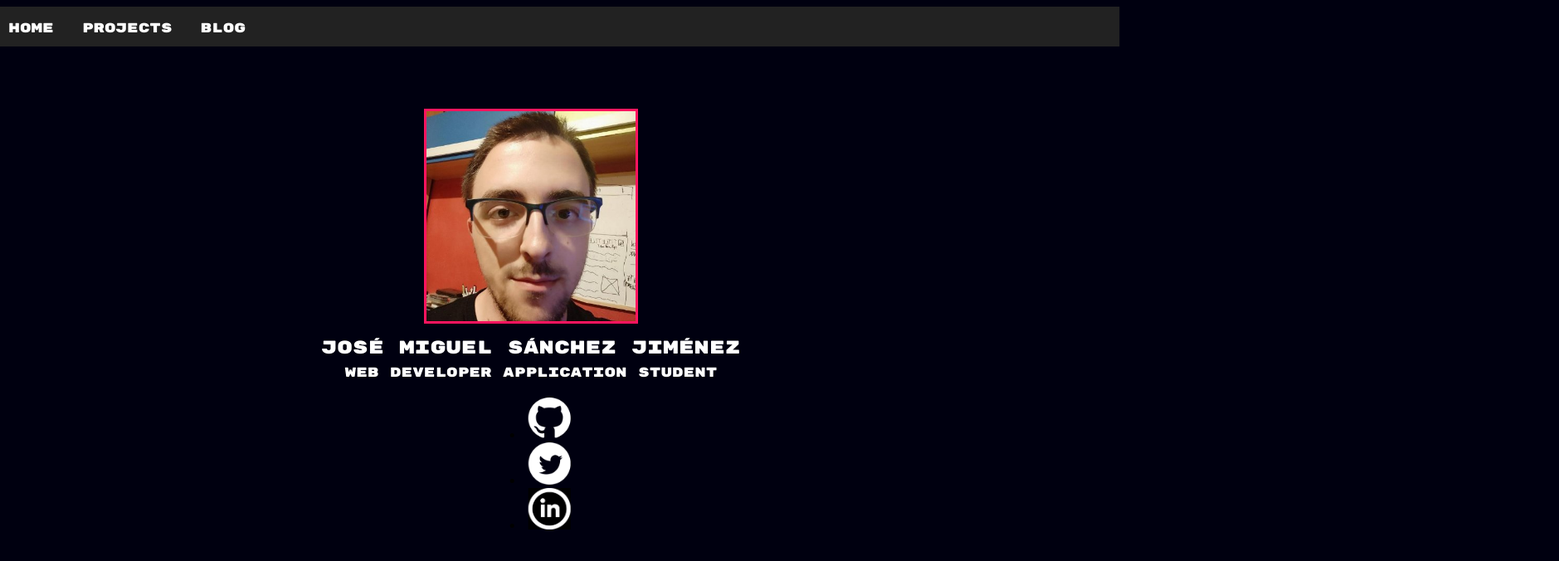
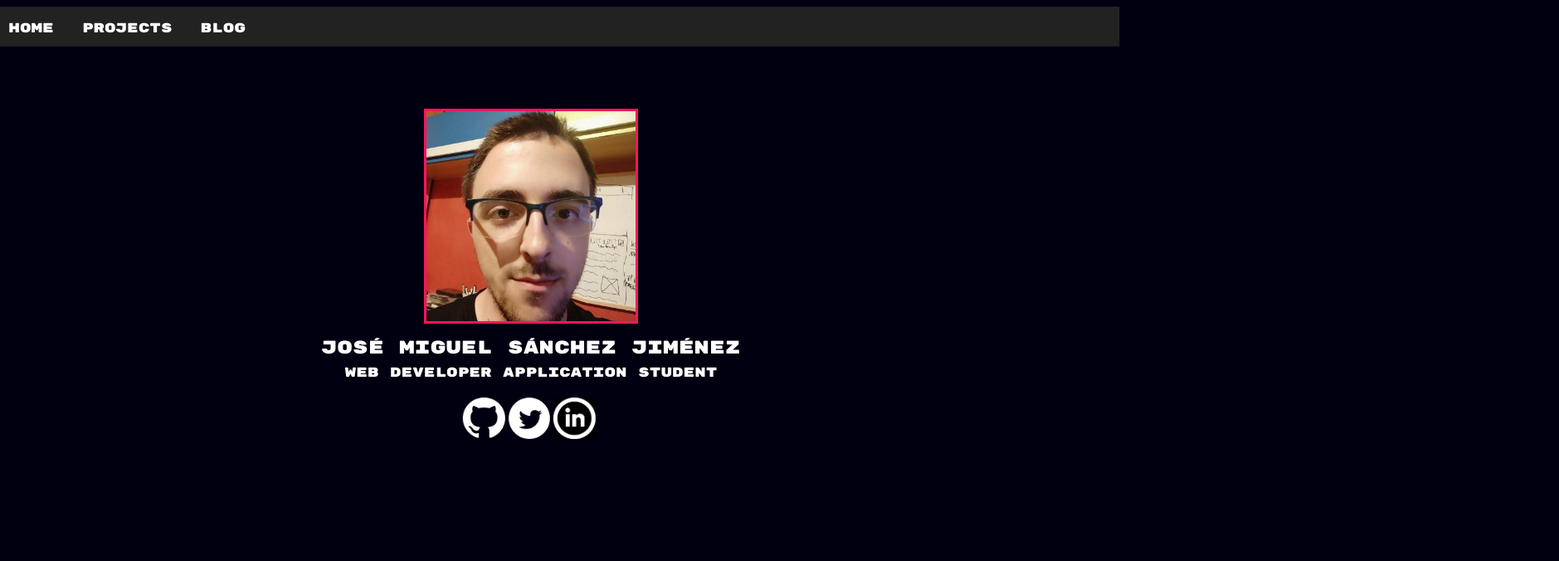
Before and after one commit to JosoByte/JosByte.com, a plain HTML site: page index.html in a window 1280 px wide. Shown: the whole page at 83% size, 1879 px wide, since content can reach past the window. Drawn offline with Linux system fonts and the light colour scheme.

Commit message:
Update main.css

```diff
--- a/css/main.css
+++ b/css/main.css
@@ -57,8 +57,11 @@
 
 }
 #socialbar li{
+  display: inline;
+}
+#socialbar{
   right: 50%;
-  transform: translateX(48%);
+  transform: translateX(43.5%);
   right: 0;
 }
 #socialbar img{
```
